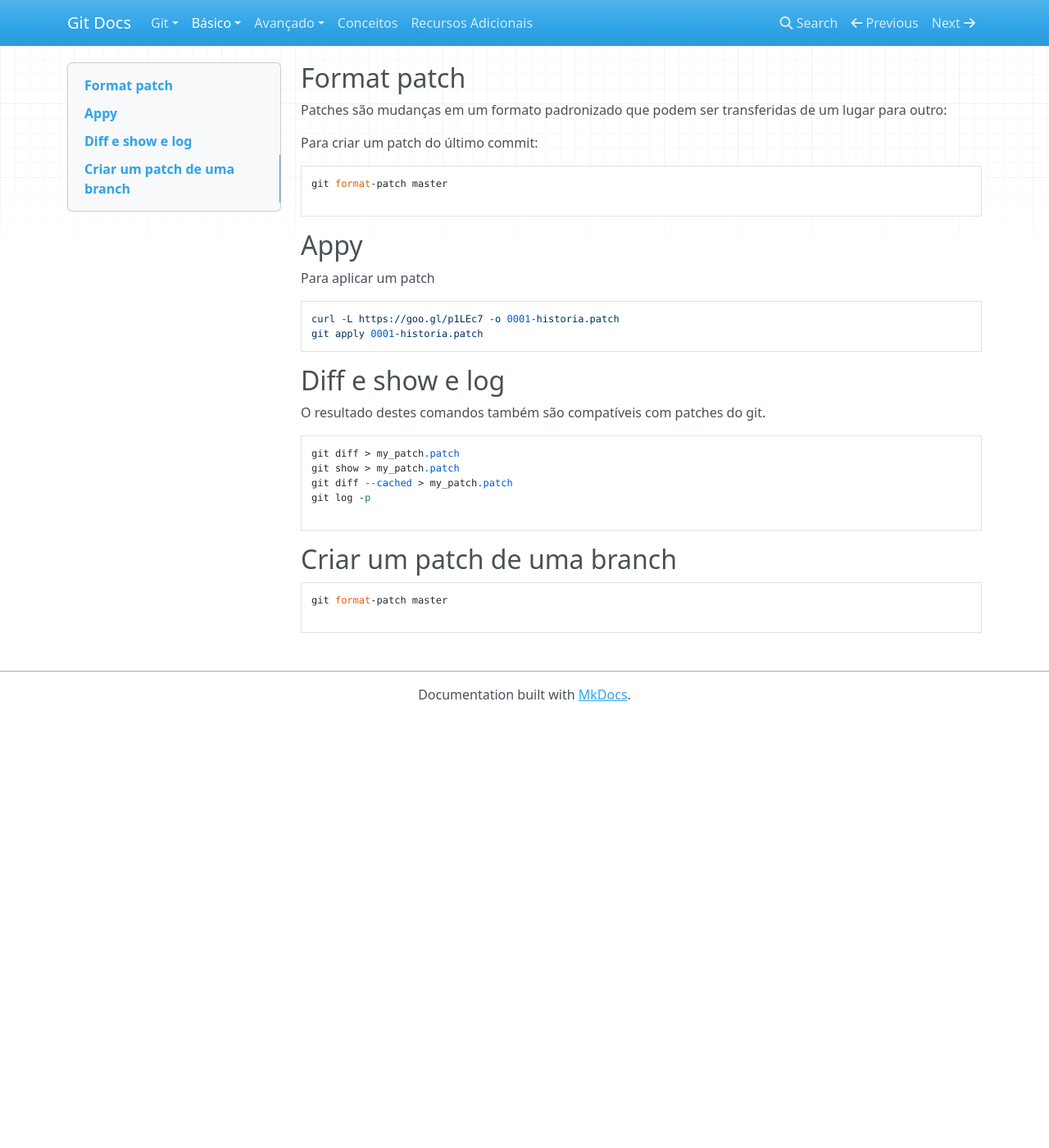
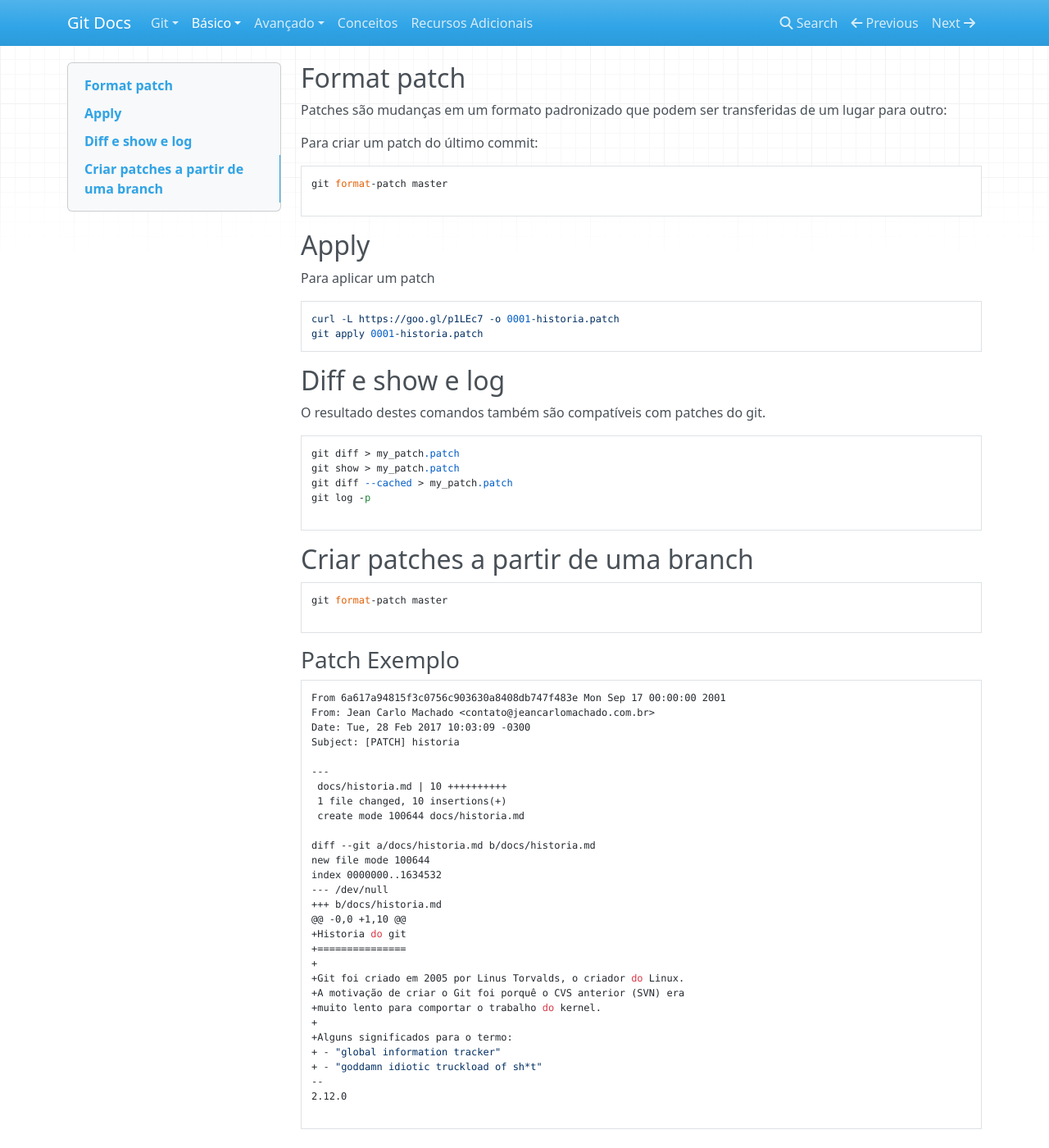
Before and after one commit to jeanCarloMachado/git_course, an MkDocs documentation site: the page built from docs/patches.md, in a window 1280 px wide and 1400 px high. Shown: the whole window at 82% size. Built offline with MkDocs 1.6.1, drawn with Linux system fonts in a browser that asks for light colours; nearby versions of some CDN libraries; old or Windows-style settings are respelled for this version of MkDocs.

Commit message:
improvements

````diff
--- a/docs/patches.md
+++ b/docs/patches.md
@@ -11,7 +11,7 @@ git format-patch master
 
 ```
 
-Appy
+Apply
 ----
 
 Para aplicar um patch
@@ -35,10 +35,43 @@ git log -p
 
 ```
 
-Criar um patch de uma branch
-----------------------------
+Criar patches a partir de uma branch
+------------------------------------
 
 ```
 git format-patch master
 
 ```
+
+### Patch Exemplo
+```sh
+From 6a617a94815f3c0756c903630a8408db747f483e Mon Sep 17 00:00:00 2001
+From: Jean Carlo Machado <contato@jeancarlomachado.com.br>
+Date: Tue, 28 Feb 2017 10:03:09 -0300
+Subject: [PATCH] historia
+
+---
+ docs/historia.md | 10 ++++++++++
+ 1 file changed, 10 insertions(+)
+ create mode 100644 docs/historia.md
+
+diff --git a/docs/historia.md b/docs/historia.md
+new file mode 100644
+index 0000000..1634532
+--- /dev/null
++++ b/docs/historia.md
+@@ -0,0 +1,10 @@
++Historia do git
++===============
++
++Git foi criado em 2005 por Linus Torvalds, o criador do Linux.
++A motivação de criar o Git foi porquê o CVS anterior (SVN) era
++muito lento para comportar o trabalho do kernel.
++
++Alguns significados para o termo:
++ - "global information tracker"
++ - "goddamn idiotic truckload of sh*t"
+--
+2.12.0
+
+```
--- a/mkdocs.yml
+++ b/mkdocs.yml
@@ -11,10 +11,9 @@ pages:
     - Branches: 'branches.md'
     - Merges: 'merges.md'
     - Patches: 'patches.md'
-    - Recuperando: 'recuperando_no_historico.md'
-    - Desfazendo: 'desfazendo.md'
+    - Recuperando e desfazendo: 'recuperando_desfazendo.md'
     - Remotos: 'remotos.md'
-    - Github & Gitlab: 'github_gitlab.md'
+    - Github e Gitlab: 'github_gitlab.md'
     - Boas Práticas: 'boas_praticas.md'
     - Fluxos de trabalho: 'fluxos_de_trabalho.md'
 - Avançado:
````
Also changed, not shown: docs/branches.md (+5 -1 lines), docs/criando_historico.md (+30 -0 lines), docs/exercicios.md (+24 -5 lines), docs/recuperando_desfazendo.md (renamed from docs/desfazendo.md, +38 -0 lines), docs/recuperando_no_historico.md (deleted, +0 -30 lines).
